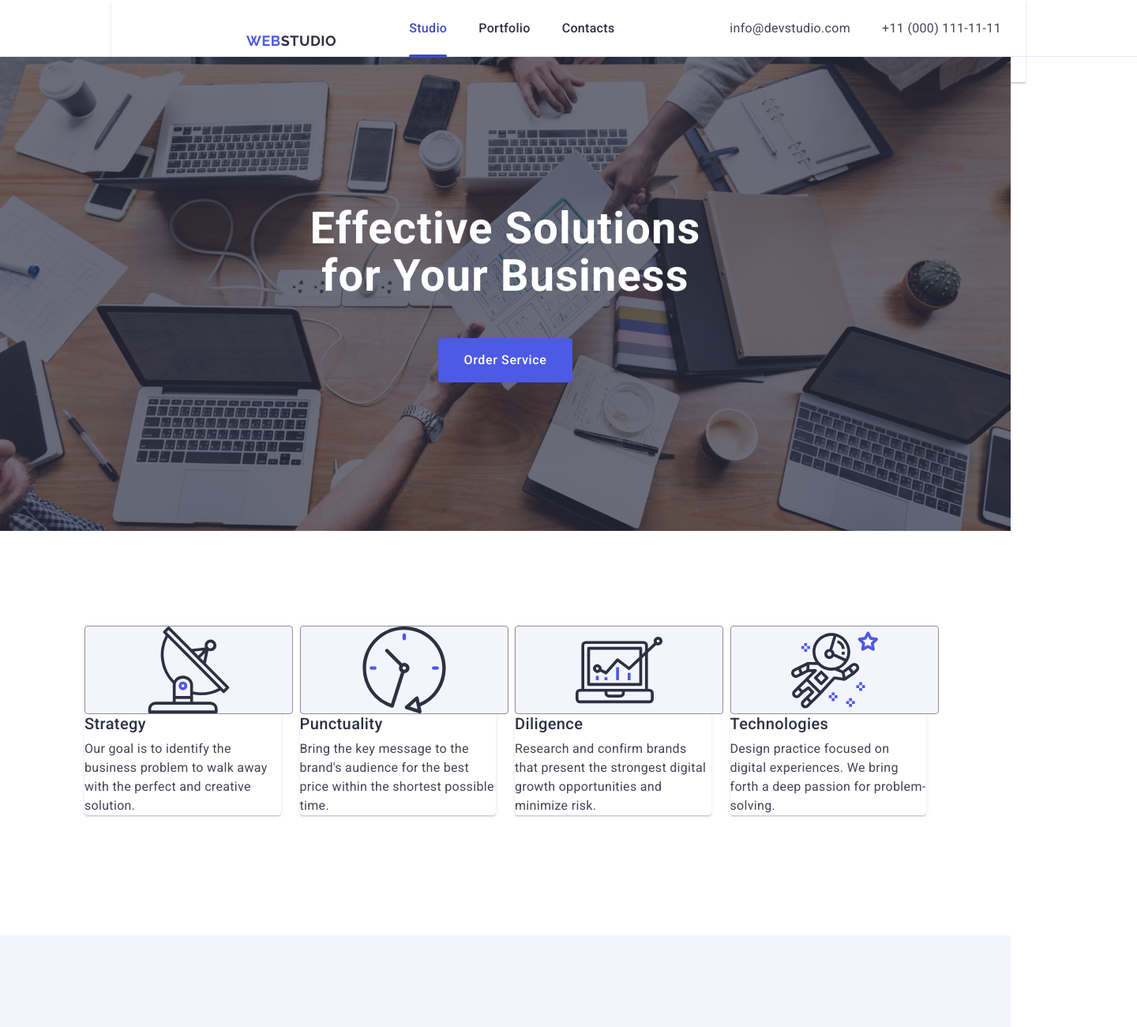
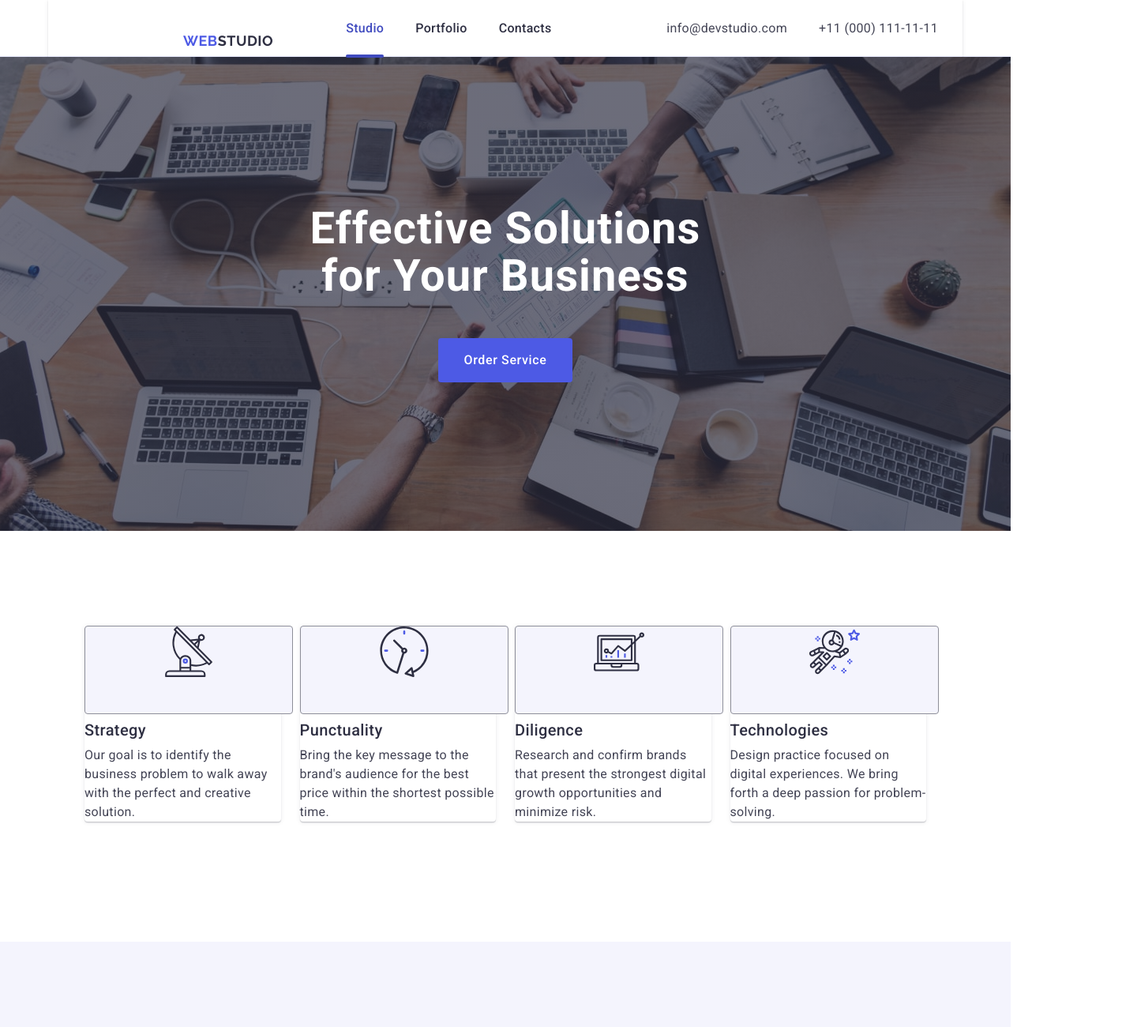
Before and after one commit to Elis89-lgtm/goit-markup-hw-04, a plain HTML site: page index.html in a window 1280 px wide. Shown: the top 1300 px of the page at 79% size, 1440 px wide, since content can reach past the window. Drawn offline with nearby package versions, Linux system fonts and the light colour scheme.

Commit message:
add index styles file

```diff
--- a/css/styles.css
+++ b/css/styles.css
@@ -29,8 +29,9 @@ ul {
 
 .page-header {
   border-bottom: 1px solid #e7e9fc;
-  width: 1440px;
+  max-width: 1440px;
   height: 72px;
+
 
 }
 .header-container {
@@ -236,10 +237,9 @@ border-radius: 2px;
 
 .features-list {
   display: flex;
-
   gap: 24px;
 }
-.features-icon {
+.icon-wrapper {
   display: flex;
     justify-content: center;
     margin: 0 auto;
@@ -259,6 +259,7 @@ border-radius: 2px;
   letter-spacing: 0.02em;
   color: #2e2f42;
   margin-bottom: 8px;
+  margin-top: 8px;
 }
 
 .paragraph-text {
@@ -324,6 +325,7 @@ img {
   letter-spacing: 0.02em;
   text-align: center;
   color: #434455;
+  margin-bottom: 8px;
 }
 
 .employee-info {
--- a/index.html
+++ b/index.html
@@ -64,23 +64,25 @@
           <h2 class="avantages">Avantages</h2>
           <ul class="features-list">
             <li class="features-item">
-              <a href="your-link-here">
+              <div class="icon-wrapper">
                 <svg class="features-icon" width="64" height="64">
                   <use href="./images/icons.svg#icon-antenna"></use>
                 </svg>
-              </a>
+              </div>
               <h3 class="features-name">Strategy</h3>
               <p class="paragraph-text">
                 Our goal is to identify the business problem to walk away with
                 the perfect and creative solution.
               </p>
             </li>
+
             <li class="features-item">
-              <a href="your-link-here">
+              <div class="icon-wrapper">
                 <svg class="features-icon" width="64" height="64">
                   <use href="./images/icons.svg#icon-clock"></use>
                 </svg>
-              </a>
+              </div>
+
               <h3 class="features-name">Punctuality</h3>
               <p class="paragraph-text">
                 Bring the key message to the brand's audience for the best price
@@ -88,11 +90,12 @@
               </p>
             </li>
             <li class="features-item">
-              <a href="your-link-here">
+              <div class="icon-wrapper">
                 <svg class="features-icon" width="64" height="64">
                   <use href="./images/icons.svg#icon-diagram"></use>
                 </svg>
-              </a>
+              </div>
+
               <h3 class="features-name">Diligence</h3>
               <p class="paragraph-text">
                 Research and confirm brands that present the strongest digital
@@ -100,11 +103,12 @@
               </p>
             </li>
             <li class="features-item">
-              <a href="your-link-here">
+              <div class="icon-wrapper">
                 <svg class="features-icon" width="64" height="64">
                   <use href="./images/icons.svg#icon-astronaut"></use>
                 </svg>
-              </a>
+              </div>
+
               <h3 class="features-name">Technologies</h3>
               <p class="paragraph-text">
                 Design practice focused on digital experiences. We bring forth a
@@ -129,7 +133,7 @@
               <div class="employee-info">
                 <h3 class="features-team-members">Mark Guerrero</h3>
                 <p class="features-position">Product Designer</p>
-              </div>
+
                 <ul class="social-links">
                   <li>
                     <a class="link" href="" target="_blank">
@@ -160,6 +164,7 @@
                     </a>
                   </li>
                 </ul>
+              </div>
             </li>
 
             <li class="features-item">
@@ -172,7 +177,7 @@
               <div class="employee-info">
                 <h3 class="features-team-members">Tom Ford</h3>
                 <p class="features-position">Frontend Developer</p>
-              </div>
+
                 <ul class="social-links">
                   <li>
                     <a class="link" href="" target="_blank">
@@ -203,6 +208,7 @@
                     </a>
                   </li>
                 </ul>
+              </div>
             </li>
             <li class="features-item">
               <img
@@ -214,7 +220,7 @@
               <div class="employee-info">
                 <h3 class="features-team-members">Camila Garcia</h3>
                 <p class="features-position">Marketing</p>
-              </div>
+
               <ul class="social-links">
                 <li>
                   <a class="link" href="" target="_blank">
@@ -245,6 +251,7 @@
                   </a>
                 </li>
               </ul>
+            </div>
             </li>
             <li class="features-item">
               <img
@@ -256,7 +263,7 @@
               <div class="employee-info">
                 <h3 class="features-team-members">Daniel Wilson</h3>
                 <p class="features-position">UI Designer</p>
-              </div>
+
               <ul class="social-links">
                 <li>
                   <a class="link" href="" target="_blank">
@@ -289,6 +296,7 @@
               </ul>
             </li>
           </ul>
+        </div>
         </div>
       </section>
       <section class="area-portfolio">
```
Lines whose indentation alone changed are shown as unchanged.
